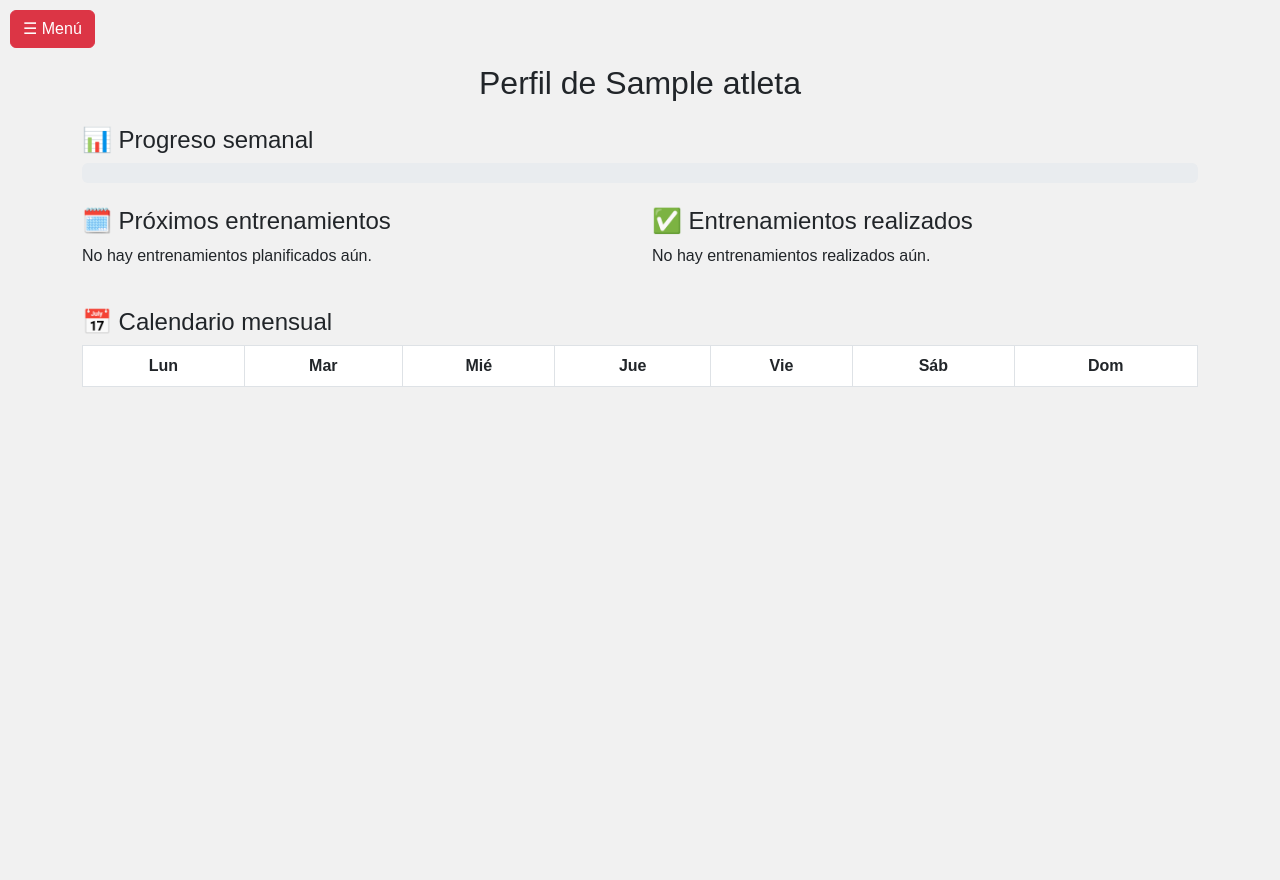
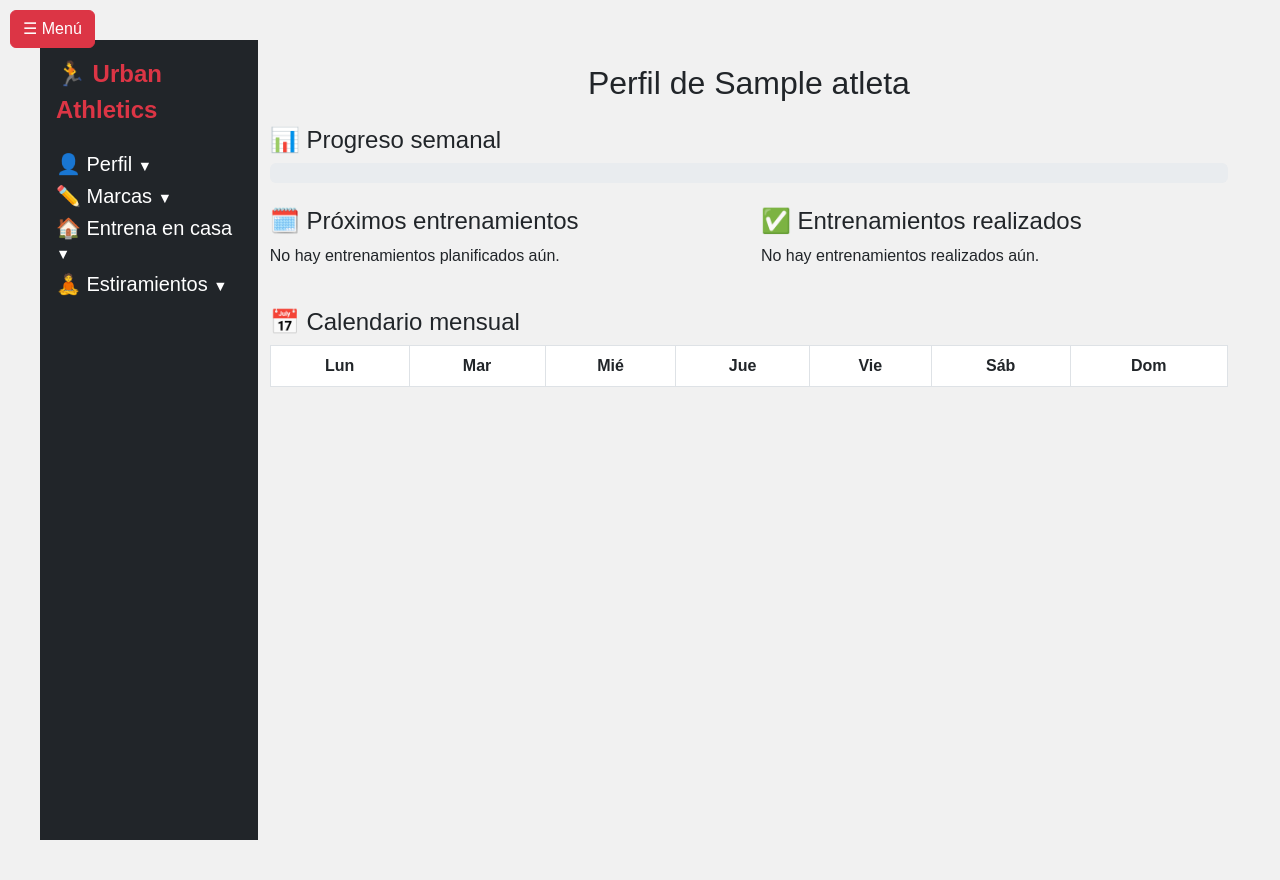
Before and after one commit to Leon555555/vir, a Flask app: page /perfil/1 in a window 1280 px wide. Before the commit the page ends 387 px from the top, so only its background shows below. Run offline with Flask 3, Linux system fonts and the light colour scheme; tables that the repository leaves empty hold one stand-in row (values such as "Sample post"); lists and menus that the app fills with data are empty.

Commit message:
Corrige perfil con menú acordeón y añade archivos PWA

```diff
--- /dev/null
+++ b/app/templates/_sidebar.html
@@ -0,0 +1,30 @@
+<div id="sidebar" class="bg-dark text-white p-3" style="width: 260px; min-height: 100vh;">
+    <div class="mb-4 fs-4 fw-bold text-danger">🏃 Urban Athletics</div>
+
+    <h5 onclick="toggleSection('perfil')">👤 Perfil <span id="arrow-perfil" class="arrow">▼</span></h5>
+    <div id="perfil" class="section-content ms-3 mb-3">
+      <p>Email: {{ atleta.email }}</p>
+      <p>Teléfono: {{ atleta.telefono or 'No registrado' }}</p>
+      <p>Edad: {{ atleta.edad or 'No registrada' }}</p>
+      <p>Altura: {{ atleta.altura or 'No registrada' }} cm</p>
+      <p>Peso: {{ atleta.peso or 'No registrado' }} kg</p>
+    </div>
+
+    <h5 onclick="toggleSection('marcas')">✏️ Marcas <span id="arrow-marcas" class="arrow">▼</span></h5>
+    <div id="marcas" class="section-content ms-3 mb-3">
+      <p>1000m: {{ atleta.pr_1000 or 'No registrado' }}</p>
+      <p>10k: {{ atleta.pr_10k or 'No registrado' }}</p>
+      <p>21k: {{ atleta.pr_21k or 'No registrado' }}</p>
+      <p>42k: {{ atleta.pr_42k or 'No registrado' }}</p>
+    </div>
+
+    <h5 onclick="toggleSection('casa')">🏠 Entrena en casa <span id="arrow-casa" class="arrow">▼</span></h5>
+    <div id="casa" class="section-content ms-3 mb-3">
+      <p><a href="#" class="text-white">Ver rutinas</a></p>
+    </div>
+
+    <h5 onclick="toggleSection('estiramientos')">🧘 Estiramientos <span id="arrow-estiramientos" class="arrow">▼</span></h5>
+    <div id="estiramientos" class="section-content ms-3 mb-3">
+      <p><a href="#" class="text-white">Ver ejercicios</a></p>
+    </div>
+  </div>
--- a/app/templates/perfil.html
+++ b/app/templates/perfil.html
@@ -1,8 +1,55 @@
 {% extends "layout.html" %}
 
 {% block content %}
-<div class="container">
-    <h2 class="text-center mt-4 mb-4"> Perfil de {{ atleta.nombre }}</h2>
+<style>
+  #sidebar {
+    transition: transform 0.3s ease;
+  }
+
+  #sidebar.hidden {
+    transform: translateX(-100%);
+  }
+
+  #menu-toggle {
+    position: absolute;
+    top: 10px;
+    left: 10px;
+    z-index: 999;
+  }
+
+  @media (min-width: 768px) {
+    #menu-toggle {
+      display: none;
+    }
+  }
+
+  .section-content {
+    display: none;
+  }
+
+  .section-content.show {
+    display: block;
+  }
+
+  .sidebar h5 {
+    cursor: pointer;
+    display: flex;
+    justify-content: space-between;
+    align-items: center;
+  }
+
+  .arrow {
+    font-size: 0.9rem;
+  }
+</style>
+
+<button id="menu-toggle" class="btn btn-danger">☰ Menú</button>
+
+<div class="d-flex">
+  {% include "_sidebar.html" %}
+
+  <div class="container flex-grow-1">
+    <h2 class="text-center mt-4 mb-4">Perfil de {{ atleta.nombre }}</h2>
 
     <h4>📊 Progreso semanal</h4>
     <div class="progress mb-4" style="height: 20px;">
@@ -11,7 +58,7 @@
       </div>
     </div>
 
-    <div class="row">
+    <div class="row mb-4">
       <div class="col-md-6">
         <h4>🗓️ Próximos entrenamientos</h4>
         {% if entrenamientos_planificados %}
@@ -24,6 +71,7 @@
           <p>No hay entrenamientos planificados aún.</p>
         {% endif %}
       </div>
+
       <div class="col-md-6">
         <h4>✅ Entrenamientos realizados</h4>
         {% if entrenamientos_realizados %}
@@ -38,7 +86,8 @@
       </div>
     </div>
 
-    <h4 class="mt-4">📅 Calendario mensual</h4>
+    <div class="mt-4">
+      <h4>📅 Calendario mensual</h4>
       <table class="table table-bordered text-center">
         <thead>
           <tr>
@@ -56,4 +105,29 @@
         </tbody>
       </table>
     </div>
+  </div>
+</div>
+
+<script>
+  const sections = ['perfil', 'marcas', 'casa', 'estiramientos'];
+
+  function toggleSection(id) {
+    sections.forEach(sec => {
+      const el = document.getElementById(sec);
+      const arrow = document.getElementById('arrow-' + sec);
+      if (sec === id) {
+        const isOpen = el.classList.toggle('show');
+        if (arrow) arrow.innerText = isOpen ? '▲' : '▼';
+      } else {
+        el.classList.remove('show');
+        const otherArrow = document.getElementById('arrow-' + sec);
+        if (otherArrow) otherArrow.innerText = '▼';
+      }
+    });
+  }
+
+  document.getElementById("menu-toggle").addEventListener("click", function () {
+    document.getElementById("sidebar").classList.toggle("hidden");
+  });
+</script>
 {% endblock %}
```
Also changed, not shown: app/static/service-worker.js (added, +21 -0 lines), app/static/manifest.json (added). Lines whose indentation alone changed are shown as unchanged.
